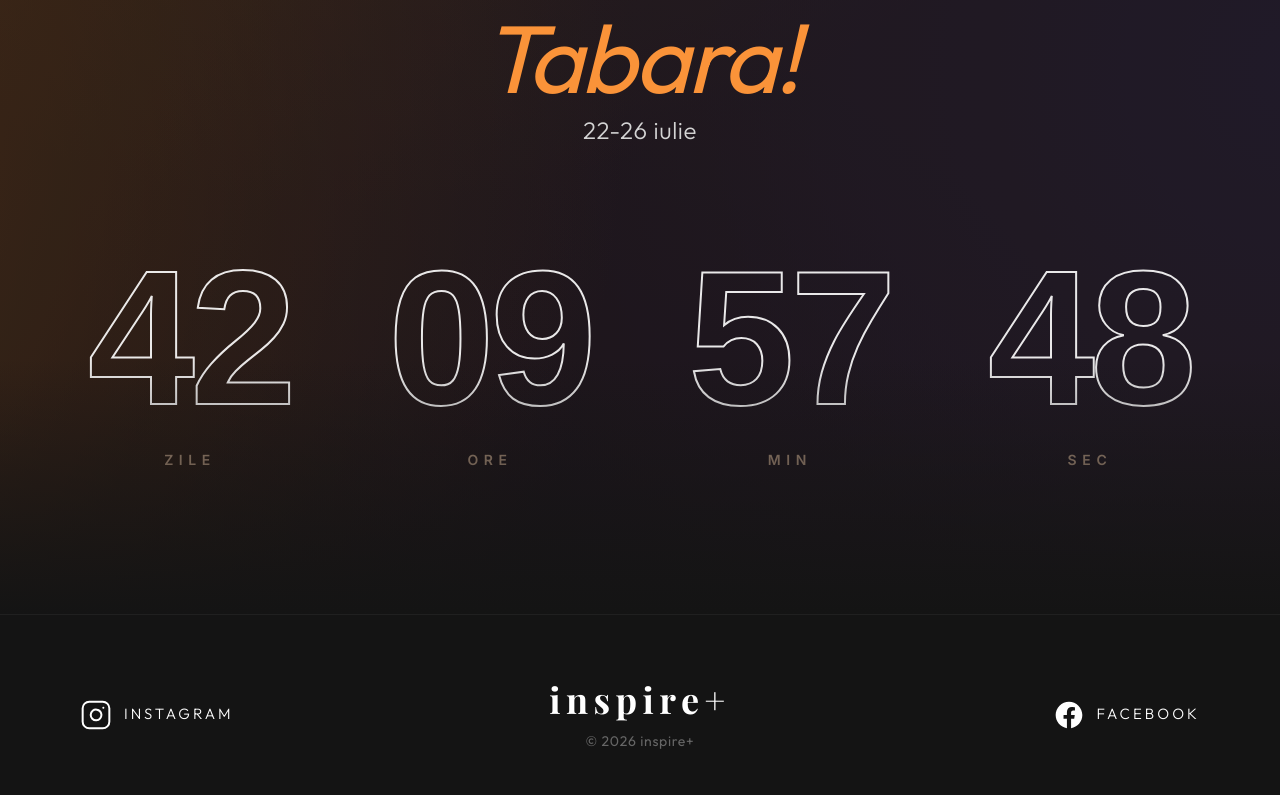
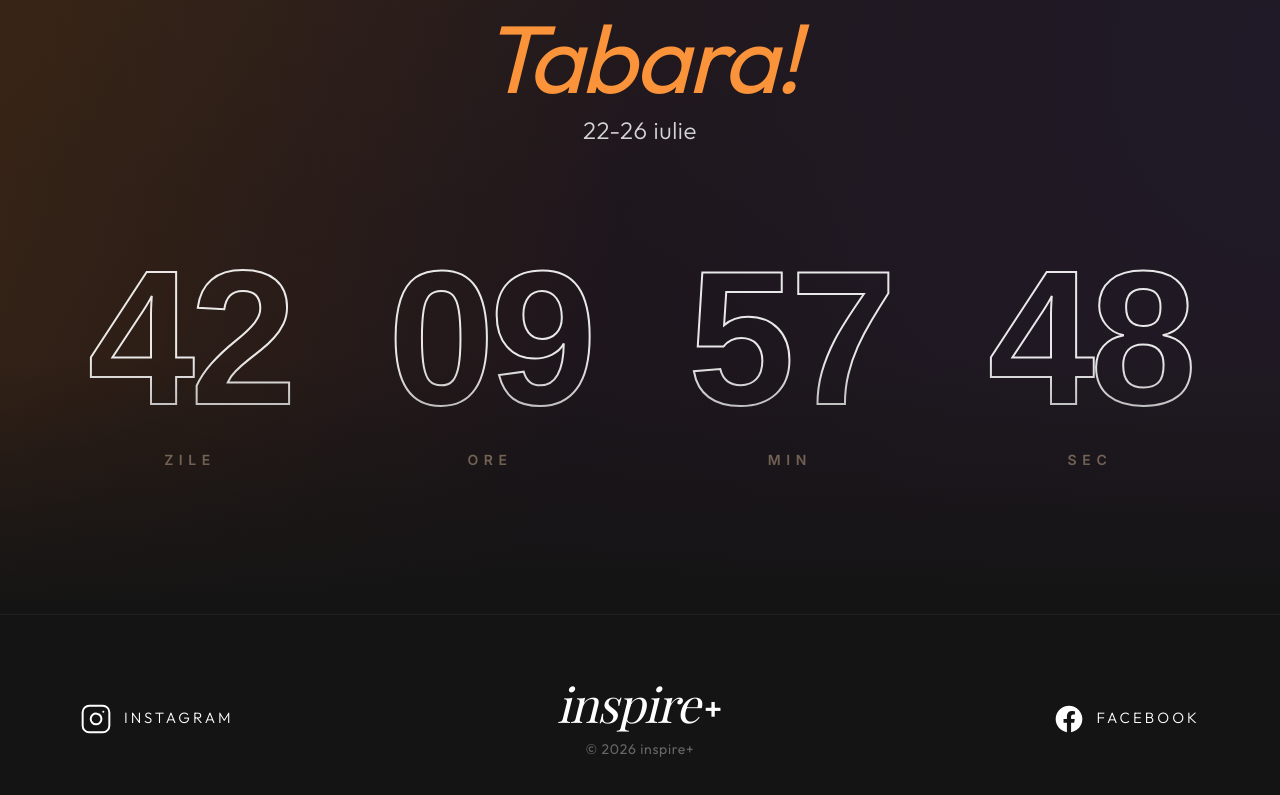
Before and after one commit to nathan05p/inspireWeb, a React (Vite) app in the folder inspireWeb-main/: page / in a window 1280 px wide. Shown: the part 8430-9225 px from the top of the page. Built offline with nearby package versions, Linux system fonts and the light colour scheme; a web font is replaced by a local one.

Commit message:
style(footer): match inspire+ logo font styling exactly with the navbar logo

```diff
--- a/inspireWeb-main/src/pages/camp/Camp.tsx
+++ b/inspireWeb-main/src/pages/camp/Camp.tsx
@@ -716,8 +716,9 @@ export default function Camp() {
 
           {/* CENTER: LOGO & COPYRIGHT */}
           <div className="flex-1 flex flex-col items-center justify-center gap-3">
-            <h2 className="text-3xl sm:text-4xl font-bold text-white tracking-[0.15em] lowercase">
-              inspire+
+            <h2 className="text-white flex items-center justify-center leading-none">
+              <span className="font-serif italic tracking-tight text-4xl sm:text-5xl">inspire</span>
+              <span className="font-sans font-bold text-2xl sm:text-3xl ml-1 mt-2">+</span>
             </h2>
             <p className="text-[#666666] text-xs sm:text-sm font-outfit tracking-wider">
               © 2026 inspire+
```
